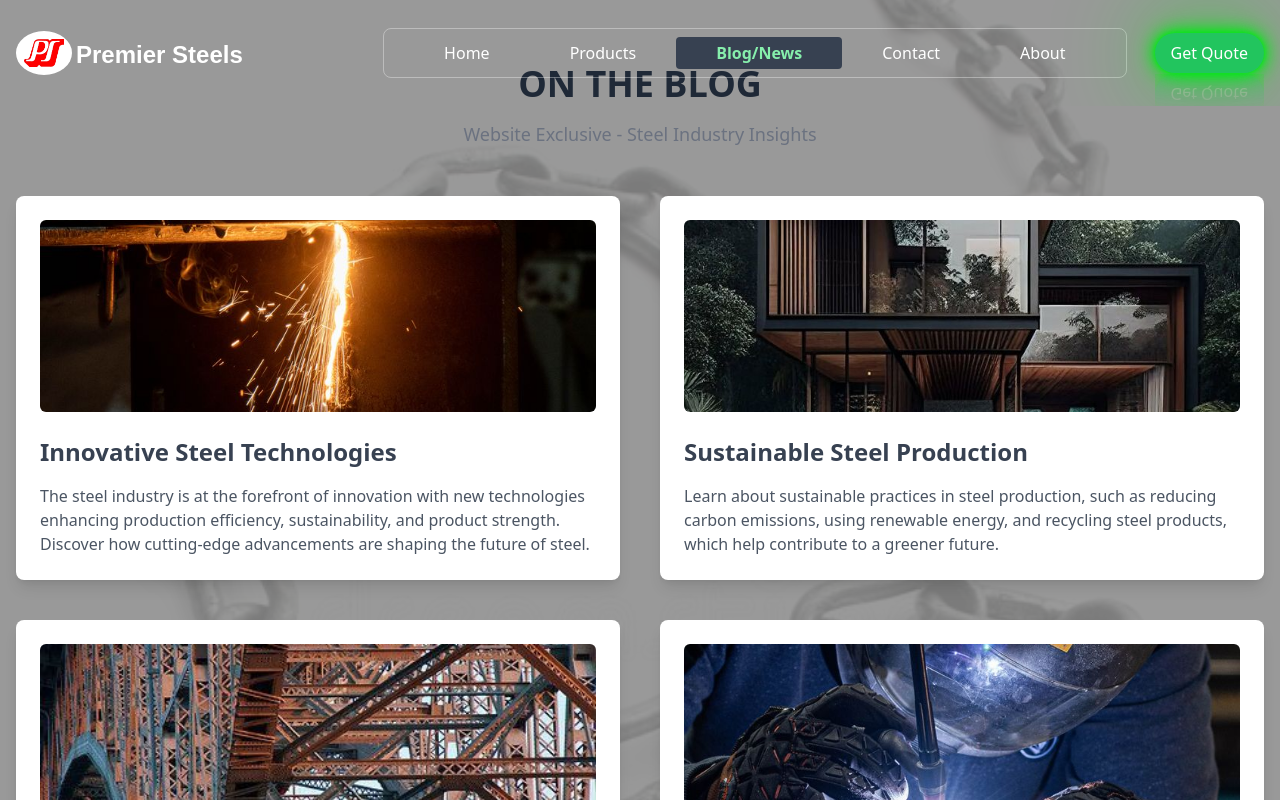
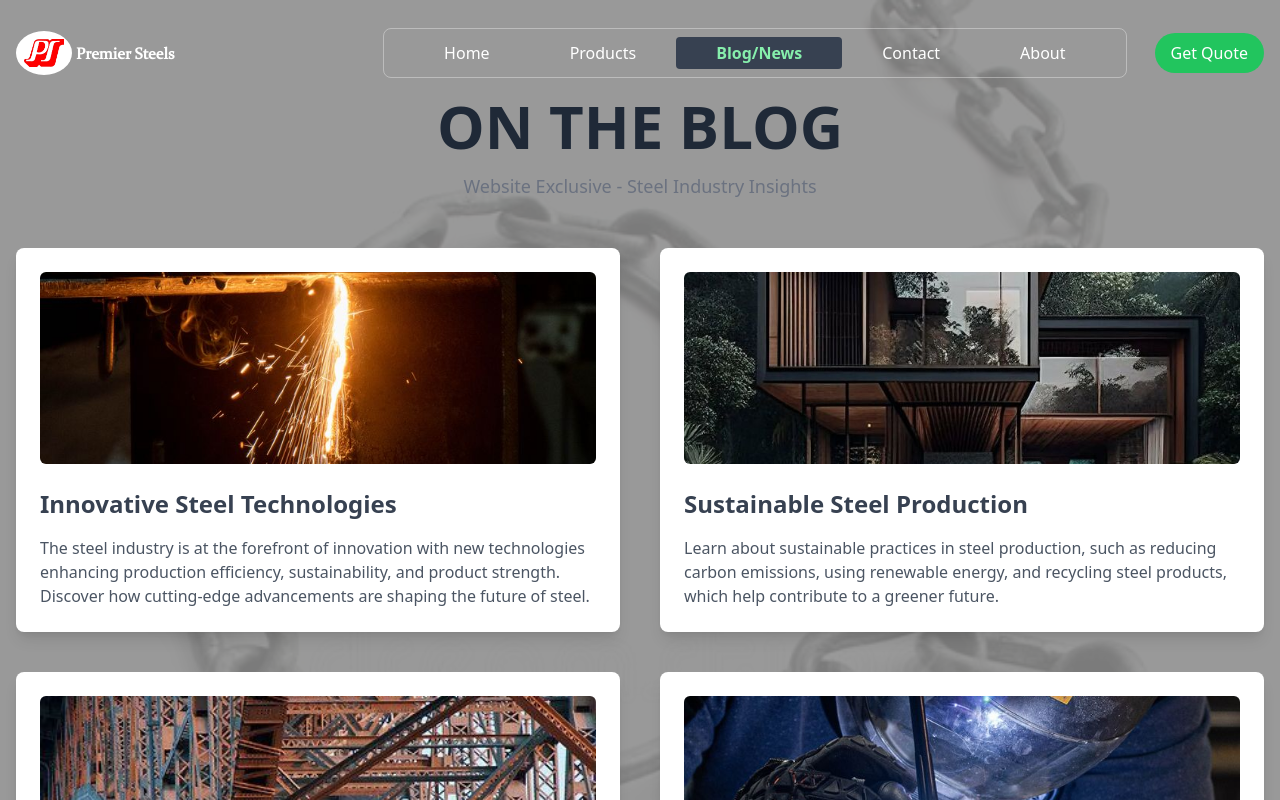
Before and after one commit to Kiran-nj/PremierSteel, a React (Vite) app: page /blog in a window 1280 px wide. Shown: the top 800 px of the page. Built offline with nearby package versions, Linux system fonts and the light colour scheme.

Commit message:
updated font

```diff
--- a/src/components/AboutHero.jsx
+++ b/src/components/AboutHero.jsx
@@ -74,8 +74,8 @@ const AboutHero = () => {
       />
       <div className="absolute inset-0  bg-black bg-opacity-30"></div>
       <div className="absolute bottom-8 left-0 right-0 text-center text-white px-4 z-10">
-  <h1 className="text-2xl sm:text-4xl md:text-6xl font-bold mb-2 sm:mb-4">
-    About Premiere Steels
+  <h1 className="hero-section-header mb-2 sm:mb-4">
+    About Us
   </h1>
 </div>
 
--- a/src/components/BlogPage.jsx
+++ b/src/components/BlogPage.jsx
@@ -33,7 +33,7 @@ const Blogs = () => {
   }, []);
 
   return (
-    <div className="relative max-w-7xl mx-auto px-4 py-16">
+    <div className="relative max-w-7xl mx-auto px-4 py-24">
       {/* Background Image with Opacity and Grayscale */}
       <div
         className="absolute inset-0 bg-cover bg-center"
@@ -49,7 +49,7 @@ const Blogs = () => {
 
       {/* Blog Content */}
       <div className="relative z-10 text-center mb-12">
-        <h1 className="text-4xl font-bold text-gray-800">ON THE BLOG</h1>
+        <h1 className="hero-section-header text-gray-800">ON THE BLOG</h1>
         <p className="text-lg text-gray-500 mt-4">Website Exclusive - Steel Industry Insights</p>
       </div>
 
--- a/src/components/Footer.jsx
+++ b/src/components/Footer.jsx
@@ -30,8 +30,7 @@ function Footer() {
           </NavLink>
           <NavLink to={'/'} className="flex items-center justify-center text-center">
             <h1
-              className={` text-sm md:text-2xl transition-all duration-700 ease-in-out font-semibold md:font-bold`}
-              style={{ fontFamily: "'Babylon', sans-serif" }}
+              className={`company-font text-sm md:text-2xl transition-all duration-700 ease-in-out font-semibold md:font-bold`}
             >
               Premier Steels
             </h1>
--- a/src/components/Hero.jsx
+++ b/src/components/Hero.jsx
@@ -73,7 +73,7 @@ const Hero = () => {
       />
       <div className="absolute inset-0 bg-black bg-opacity-30"></div>
       <div className="z-10 text-center text-white px-4">
-        <h1 className="text-2xl sm:text-4xl md:text-6xl font-bold mb-2 sm:mb-4">
+        <h1 className="company-font text-2xl sm:text-4xl md:text-6xl font-bold mb-2 sm:mb-4">
           Premier Steels
         </h1>
         <p className="text-lg sm:text-xl md:text-2xl">
--- a/src/components/HeroContactsSection.jsx
+++ b/src/components/HeroContactsSection.jsx
@@ -74,7 +74,7 @@ const HeroContactsSection = () => {
       />
       <div className="absolute inset-0  bg-black bg-opacity-30"></div>
       <div className="absolute bottom-8 left-0 right-0 text-center text-white px-4 z-10">
-        <h1 className="text-5xl sm:text-6xl md:text-8xl font-bold mb-2 sm:mb-4">
+        <h1 className="hero-section-header mb-2 sm:mb-4">
           Contact Us
         </h1>
       </div>
--- a/src/components/Navbar.jsx
+++ b/src/components/Navbar.jsx
@@ -63,7 +63,7 @@ const Navbar = ({ setIsEnquiryModalOpen }) => {
 
 
     return (
-        <nav className={` fixed top-0 left-0 flex justify-center w-screen z-50 overflow-hidden bg-green-body/50`}>
+        <nav className={` fixed top-0 left-0 flex justify-center w-screen z-50 overflow-hidden bg-green-body/50 ${isScrolled ? 'bg-black':''} transition-colors duration-1000`}>
             <div
                 className={`w-full flex justify-between items-center max-w-7xl px-4 ${isScrolled ? 'py-2 md:py-4' : 'py-4 md:py-7'
                     } transition-all duration-700 ease-in-out`}
@@ -76,8 +76,7 @@ const Navbar = ({ setIsEnquiryModalOpen }) => {
                         </div>
                     </NavLink>
                     <NavLink to={'/'} className="flex items-center justify-center text-center mt-1">
-                        <h1 className={`text-white ${isScrolled ? 'text-xs md:text-base' : 'text-sm md:text-2xl'} transition-all duration-700 ease-in-out font-semibold md:font-bold`}
-                            style={{ fontFamily: "'Babylon', sans-serif" }}
+                        <h1 className={`company-font text-white ${isScrolled ? 'text-xs md:text-base' : ''} transition-all duration-700 ease-in-out font-semibold md:font-bold`}
                         >
                             Premier Steels
                         </h1>
@@ -103,7 +102,7 @@ const Navbar = ({ setIsEnquiryModalOpen }) => {
                     {/* "Get Quote" Button */}
                     <div className="text-right">
                         <button
-                            className="quote-btn bg-green-500 text-white px-4 py-2 rounded-full hover:bg-green-600 transition duration-300"
+                            className=" bg-green-500 text-white px-4 py-2 rounded-full hover:bg-green-600 transition duration-300"
                             onClick={() => setIsEnquiryModalOpen(true)} // Open the modal
                         >
                             Get Quote
@@ -143,7 +142,7 @@ const Navbar = ({ setIsEnquiryModalOpen }) => {
                         </NavLink>
                     ))}
                     <button
-                        className="quote-btn ml-auto bg-green-500 text-white px-4 py-2 rounded-full hover:bg-green-600 transition duration-300"
+                        className=" ml-auto bg-green-500 text-white px-4 py-2 rounded-full hover:bg-green-600 transition duration-300"
                         onClick={() => setIsEnquiryModalOpen(true)} // Open the modal
                     >
                         Get Quote
--- a/src/components/ProductHero.jsx
+++ b/src/components/ProductHero.jsx
@@ -65,7 +65,7 @@ const ProductHero = () => {
               showinfo: 0,
               modestbranding: 1,
               start: 18,
-              stop:40,
+              stop: 40,
               rel: 0,
             }
           }
@@ -74,10 +74,10 @@ const ProductHero = () => {
       />
       <div className="absolute inset-0  bg-black bg-opacity-30"></div>
       <div className="absolute bottom-8 left-0 right-0 text-center text-white px-4 z-10">
-  <h1 className="text-2xl sm:text-4xl md:text-6xl font-bold mb-2 sm:mb-4">
-   Premiere Steels Products
-  </h1>
-</div>
+        <h1 className="hero-section-header mb-2 sm:mb-4">
+          Our Products
+        </h1>
+      </div>
 
     </div>
   );
--- a/src/index.css
+++ b/src/index.css
@@ -2,18 +2,28 @@
 @tailwind components;
 @tailwind utilities;
 
+@font-face {
+  font-family: 'Constantia';
+  src: url('/fonts/constan.ttf') format('truetype');
+}
+
+.company-font{
+    font-family: 'Constantia', sans-serif;
+}
+
+.hero-section-header{
+  @apply text-2xl sm:text-4xl md:text-6xl font-bold;
+}
+
+body {
+  /* font-family: 'Constantia', sans-serif; */
+}
 
 .custom-toast{
     font-family: 'Babylon', sans-serif;
     font-size: .8rem;
   }
 
-.quote-btn{
-  -webkit-box-reflect: below
-  1px linear-gradient(transparent, #0005);
-  box-shadow: 0 0 5px #03e914, 0 0 15px #03e914, 0 0 25px #03e914, 0 0 100px #03e914;
-}
-
 .active-nav-comp{
   /* box-shadow: 2px 2px 20px cyan; */
   filter: drop-shadow(2px 2px 20px cyan);
```
Also changed, not shown: src/Layout.jsx (+5 -5 lines), public/fonts/constan.ttf (added).
